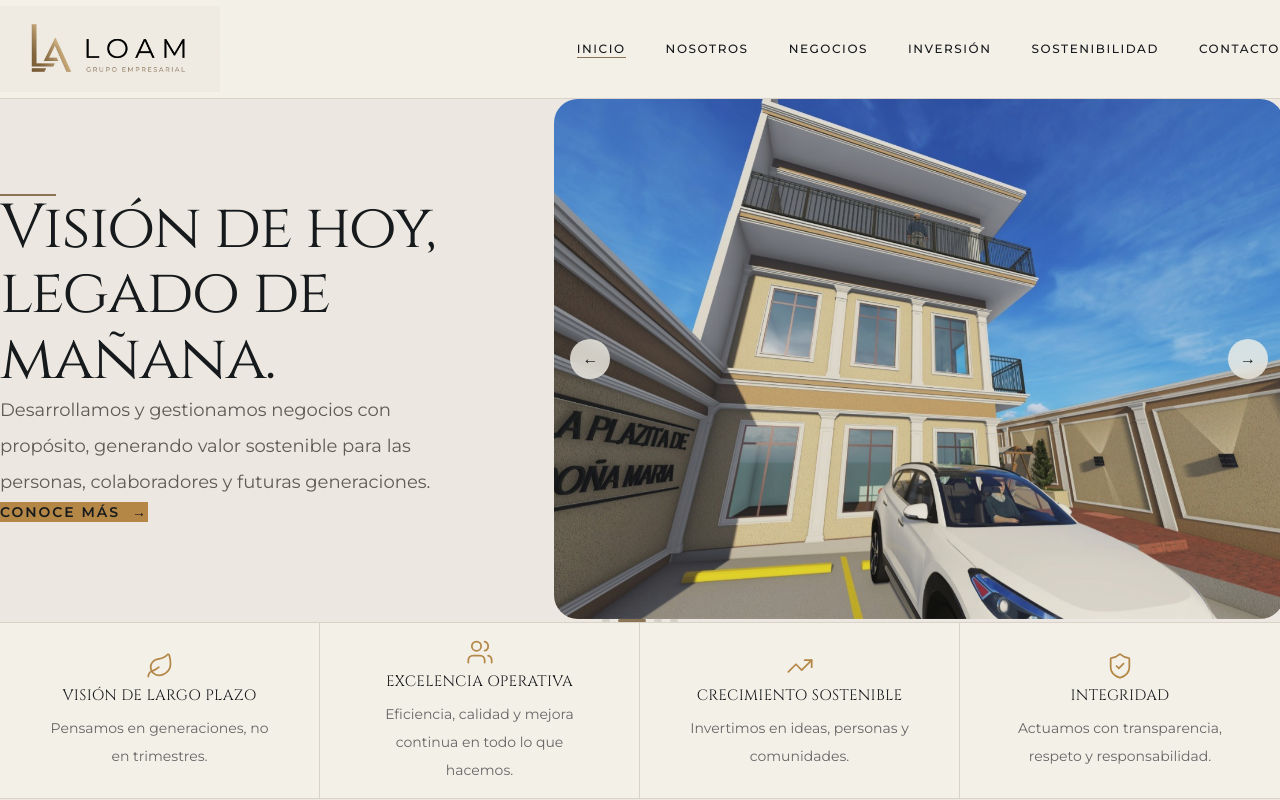
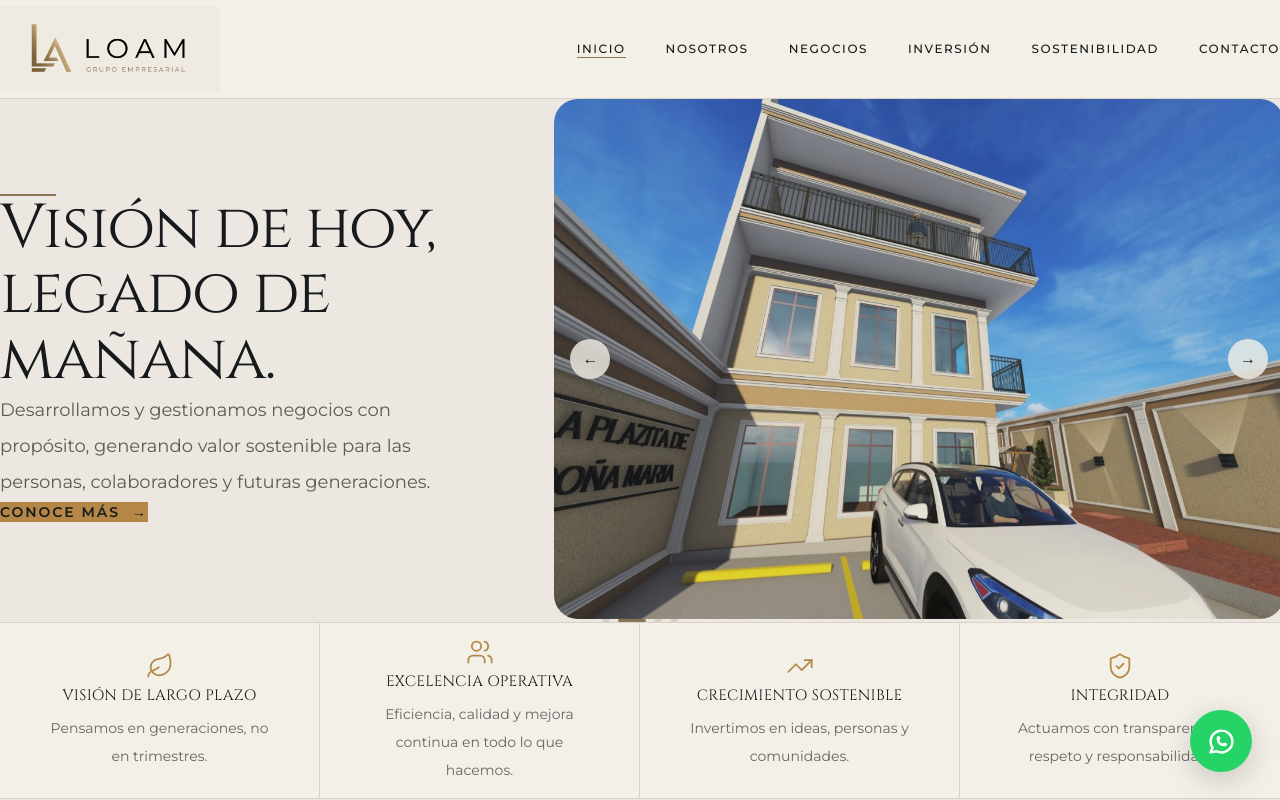
Before and after one commit to Grupo-Loam/grupo-loam, a Next.js app: page / in a window 1280 px wide. Shown: the top 800 px of the page. Built offline with nearby package versions, Linux system fonts and the light colour scheme.

Commit message:
Incorporacion Whatsaap business button

```diff
--- a/src/app/page.tsx
+++ b/src/app/page.tsx
@@ -1,17 +1,24 @@
 import Navbar from "@/components/layout/Navbar";
+import Footer from "@/components/layout/Footer";
 import Hero from "@/components/home/Hero";
 import Values from "@/components/home/Values";
 import Businesses from "@/components/home/Businesses";
-import Footer from "@/components/layout/Footer";
+import WhatsAppButton from "@/components/ui/WhatsAppButton";
 
 export default function Home() {
   return (
     <>
       <Navbar />
-      <Hero />
-      <Values />
-      <Businesses />
+
+      <main>
+        <Hero />
+        <Values />
+        <Businesses />
+      </main>
+
       <Footer />
+
+      <WhatsAppButton />
     </>
   );
 }
--- /dev/null
+++ b/src/components/ui/WhatsAppButton.tsx
@@ -0,0 +1,82 @@
+import Image from "next/image";
+
+export default function WhatsAppButton() {
+  const phone = "50431666486";
+
+  const message =
+    "Hola, me gustaría recibir más información sobre LOAM Grupo Empresarial.";
+
+  const whatsappUrl = `https://wa.me/${phone}?text=${encodeURIComponent(
+    message
+  )}`;
+
+  return (
+    <a
+      href={whatsappUrl}
+      target="_blank"
+      rel="noopener noreferrer"
+      aria-label="Contactar por WhatsApp"
+      className="
+        group
+        fixed
+        bottom-6
+        right-6
+        z-[100]
+        flex
+        h-[58px]
+        w-[58px]
+        items-center
+        justify-center
+        rounded-full
+        bg-[#25D366]
+        shadow-[0_8px_30px_rgba(0,0,0,0.18)]
+        transition-all
+        duration-300
+        hover:-translate-y-1
+        hover:scale-105
+        hover:shadow-[0_12px_35px_rgba(0,0,0,0.25)]
+        sm:bottom-7
+        sm:right-7
+        sm:h-[62px]
+        sm:w-[62px]
+      "
+    >
+      <Image
+        src="/images/icons/whatsapp.svg"
+        alt=""
+        width={29}
+        height={29}
+        className="h-[29px] w-[29px] brightness-0 invert transition-transform duration-300 group-hover:scale-110"
+      />
+
+      {/* Tooltip desktop */}
+      <span
+        className="
+          pointer-events-none
+          absolute
+          right-[72px]
+          hidden
+          whitespace-nowrap
+          rounded-sm
+          bg-[#171A1C]
+          px-4
+          py-2
+          text-[11px]
+          font-medium
+          uppercase
+          tracking-[0.08em]
+          text-white
+          opacity-0
+          shadow-lg
+          transition-all
+          duration-300
+          group-hover:translate-x-0
+          group-hover:opacity-100
+          lg:block
+        "
+      >
+        Escríbenos
+      </span>
+    </a>
+  );
+}
```
